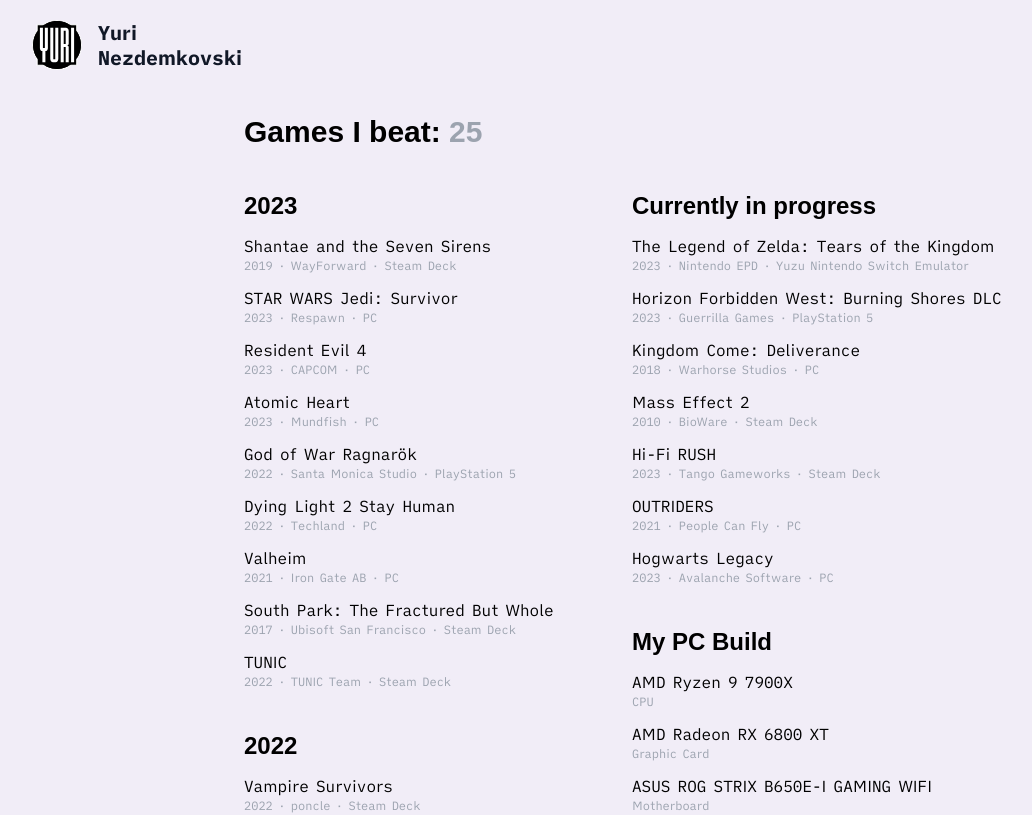
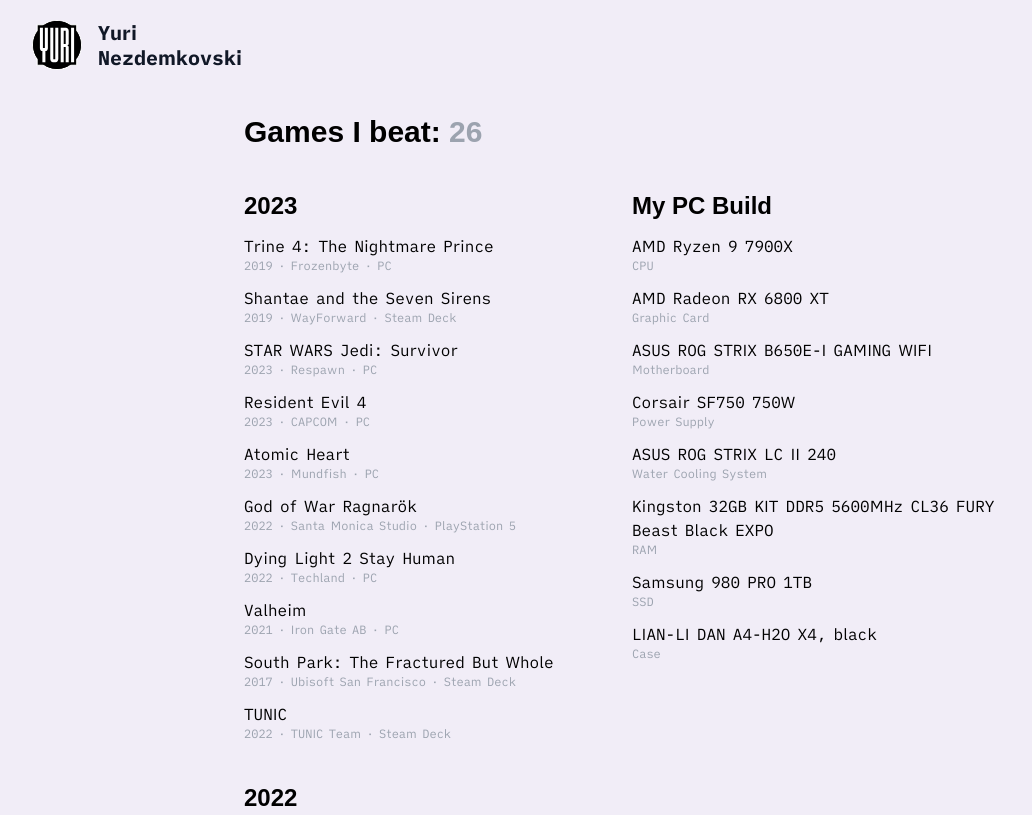
Before and after one commit to nezdemkovski/nezdemkovski.com, a Next.js app: page /games in a window 1280 px wide. Shown: the top 815 px of the page, without its empty margins (12-1044 px from the left). Built offline with nearby package versions, Linux system fonts and the light colour scheme; a web font is replaced by a local one.

Commit message:
feat: add more games

```diff
--- a/app/games/data.ts
+++ b/app/games/data.ts
@@ -13,8 +13,13 @@
   YUZU_EMULATOR = 'Yuzu Nintendo Switch Emulator',
 }
 
-export const games = {
-  inProgress: [
+export const inProgress = [
+  {
+    name: "Marvel's Guardians of the Galaxy",
+    releaseYear: 2021,
+    developer: 'Eidos-Montréal',
+    platform: Platform.PLAYSTATION,
+  },
   {
     name: 'The Legend of Zelda: Tears of the Kingdom',
     releaseYear: 2023,
@@ -57,8 +62,16 @@
     developer: 'Avalanche Software',
     platform: Platform.PC,
   },
-  ],
+];
+
+export const games = {
   2023: [
+    {
+      name: 'Trine 4: The Nightmare Prince',
+      releaseYear: 2019,
+      developer: 'Frozenbyte',
+      platform: Platform.PC,
+    },
     {
       name: 'Shantae and the Seven Sirens',
       releaseYear: 2019,
--- a/app/games/page.tsx
+++ b/app/games/page.tsx
@@ -1,4 +1,4 @@
-import { Game, PCBuildData, games } from './data';
+import { Game, games, PCBuildData } from './data';
 
 const PCInfo = ({ data }: { data: typeof PCBuildData }) => (
   <div className="mb-6">
@@ -67,7 +67,6 @@
     ([year1], [year2]) => Number(year2) - Number(year1),
   );
   const totalGames = Object.keys(games)
-    .filter((year) => year !== 'inProgress')
     // @ts-ignore
     .reduce((total, year) => total + games[year].length, 0);
 
@@ -79,23 +78,12 @@
 
       <div className="grid gap-2 md:grid-cols-2">
         <div className="">
-          {entries.map(([year, gamesList]) => {
-            if (year === 'inProgress') return;
-
-            return (
-              <GamesByYear key={year} title={year} gamesList={gamesList} />
-            );
-          })}
+          {entries.map(([year, gamesList]) => (
+            <GamesByYear key={year} title={year} gamesList={gamesList} />
+          ))}
         </div>
 
         <div>
-          {games['inProgress']?.length > 0 && (
-            <GamesByYear
-              title="Currently in progress"
-              gamesList={games['inProgress']}
-            />
-          )}
-
           <PCInfo data={PCBuildData} />
         </div>
       </div>
```
Also changed, not shown: package.json (+11 -11 lines), 1 other file (tests, documents, lock files or other folders). Lines whose indentation alone changed are shown as unchanged.
